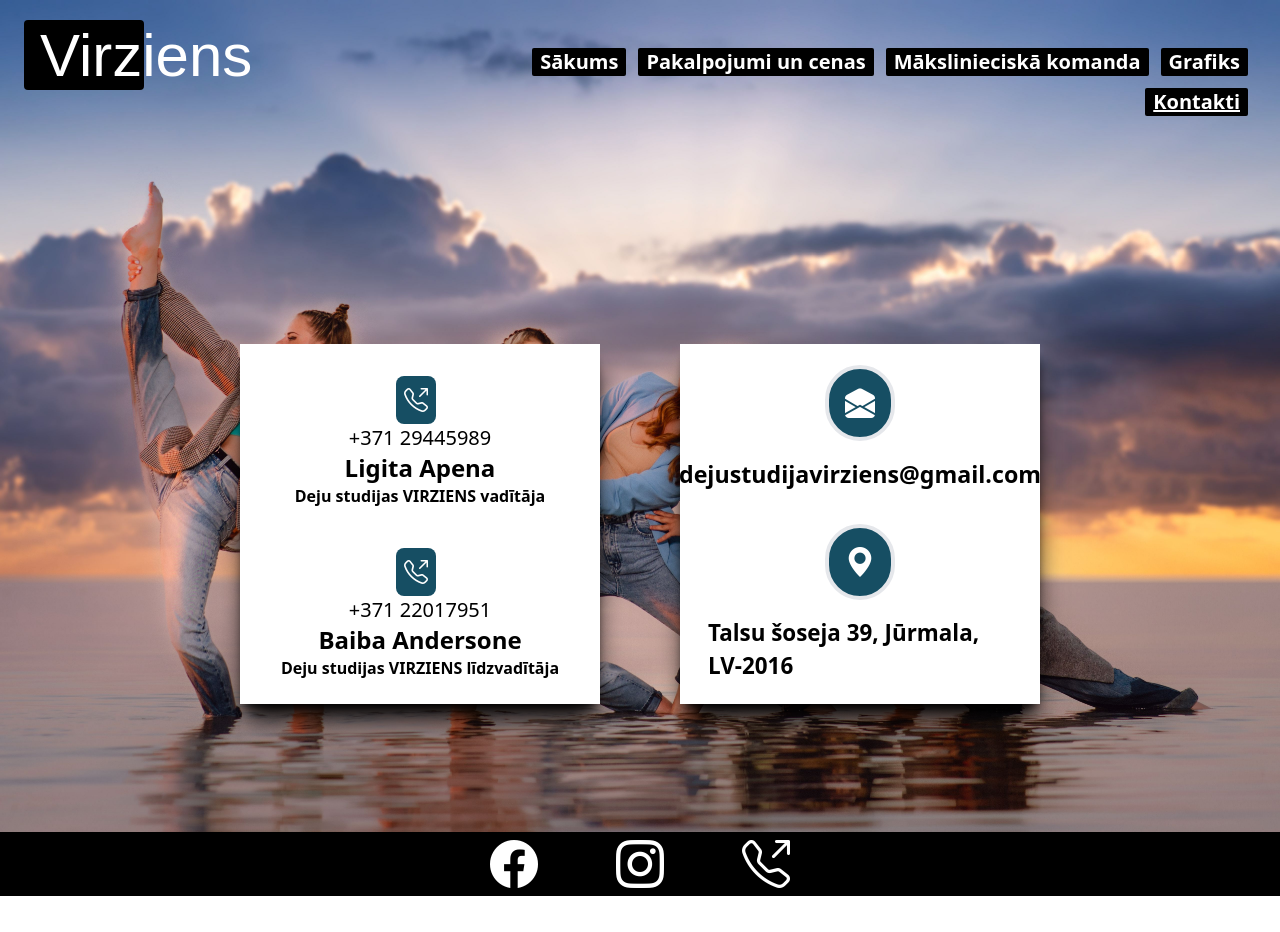
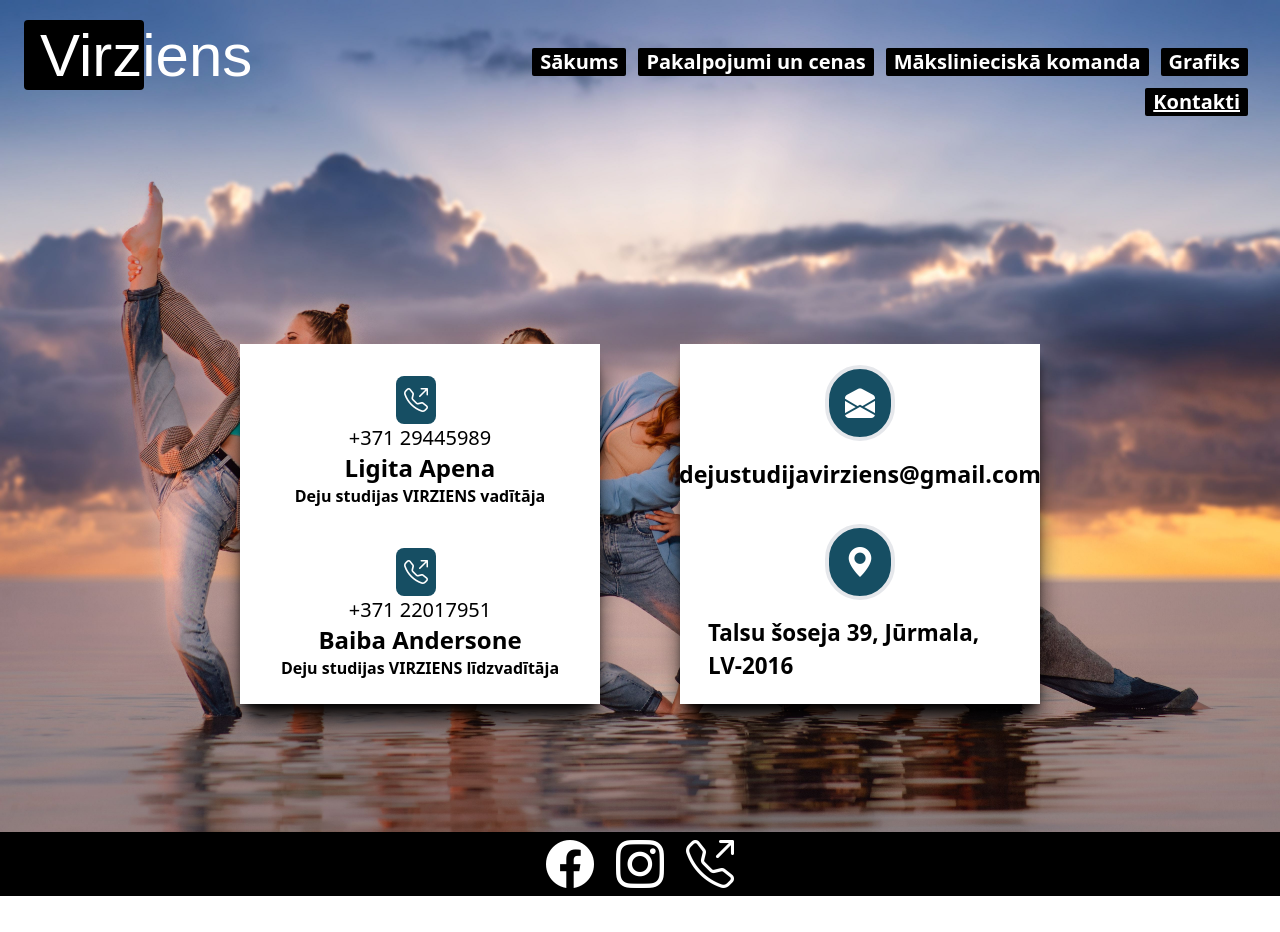
Before and after one commit to ErnestNeimanis/virziens, a Vue app in the folder virziens/: page /contacts in a window 1280 px wide. Built offline with nearby package versions, Linux system fonts and the light colour scheme; a web font is replaced by a local one.

Commit message:
richard chanes

```diff
--- a/virziens/src/components/SocialIcons.vue
+++ b/virziens/src/components/SocialIcons.vue
@@ -40,7 +40,7 @@ onUnmounted(() => window.removeEventListener("scroll", handleScroll));
 <template>
       <div class="fixed bottom-0 z-[100] w-full flex justify-center gap-8 transition-all duration-1000 bg-black py-2 pointer-events-none"
             :class="{ 'translate-y-24': !show }">
-            <div class="flex justify-between " :class="{'w-full px-3':smallWindow || !device.isDesktop,'w-1/6 min-w-[300px]':!smallWindow}">
+            <div class="flex justify-between px-14" :class="{'w-full px-3':smallWindow || !device.isDesktop,'w-1/6 min-w-[300px]':!smallWindow}">
                   <div class="pointer-events-auto">
                         <a href="https://www.facebook.com/dejustudijavirziens">
                               <i class="bi bi-facebook text-white hover:text-gray-400 text-5xl"></i>
--- a/virziens/src/components/SocialIconsHome.vue
+++ b/virziens/src/components/SocialIconsHome.vue
@@ -52,7 +52,7 @@ onUnmounted(() => window.removeEventListener("scroll", handleScroll))
 <template>
     <div class="fixed bottom-0 z-[100] w-full flex justify-center gap-8 transition-all duration-1000 bg-black py-2 pointer-events-none"
             :class="{ 'translate-y-24': !props.show }">
-            <div class="flex justify-between " :class="{'w-full px-3':smallWindow || !device.isDesktop,'w-1/6 min-w-[300px]':!smallWindow}">
+            <div class="flex justify-between px-14" :class="{'w-full px-3':smallWindow || !device.isDesktop,'w-1/6  min-w-[300px]':!smallWindow}">
                   <div class="pointer-events-auto">
                         <a href="https://www.facebook.com/dejustudijavirziens">
                               <i class="bi bi-facebook text-white hover:text-gray-400 text-5xl"></i>
--- a/virziens/src/components/navbar/NavBar.vue
+++ b/virziens/src/components/navbar/NavBar.vue
@@ -100,10 +100,10 @@ console.log(route.path)
 
     <Hamburger @open="openMenu" @close="closeMenu" class="fixed right-4" />
     <div :class="menuClass"
-      class=" transition-transform duration-500 rounded-tr-md flex flex-col w-fulll bg-black h-screen pt-6">
+      class=" transition-transform duration-500 rounded-tr-md flex flex-col w-fulll bg-black h-screen pt-48  ">
       <nav  class=" flex flex-col pl-[30%]  gap-4  xs:text-2xl  ">
         <RouterLink v-for="(item,i) in navMenu" :to="item.link">
-        <div  class="w-full flex items-center   font-extrabold text-white px-2 cursor-pointer underline">
+        <div  class="w-full flex items-center   font-extrabold text-white px-2 cursor-pointer underline ">
           <span >{{ item.title }}</span>
         </div>
         </RouterLink>
--- a/virziens/src/views/ServicesView.vue
+++ b/virziens/src/views/ServicesView.vue
@@ -334,5 +334,7 @@ const section3 = [
 </template>
 
 <style>
-main-bg {}
+main-bg {
+
+}
 </style>
```
Also changed, not shown: 4 other files (tests, documents, lock files or other folders).
